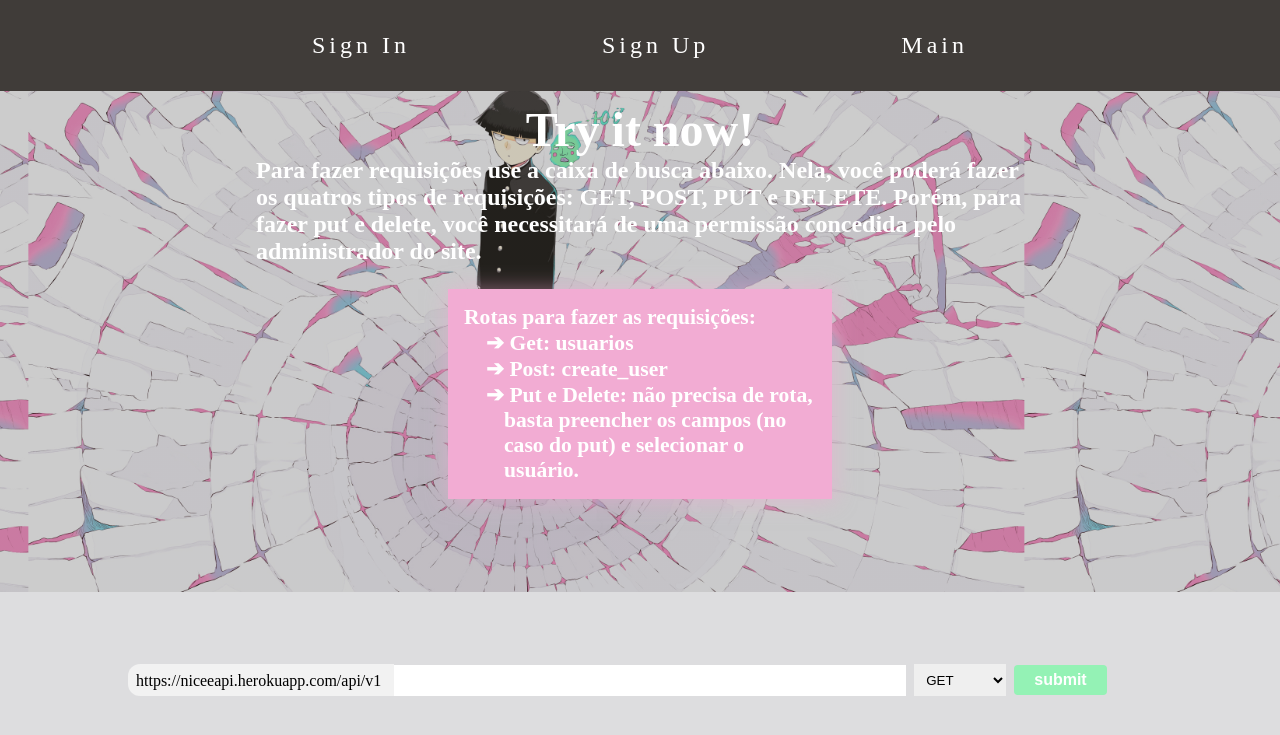
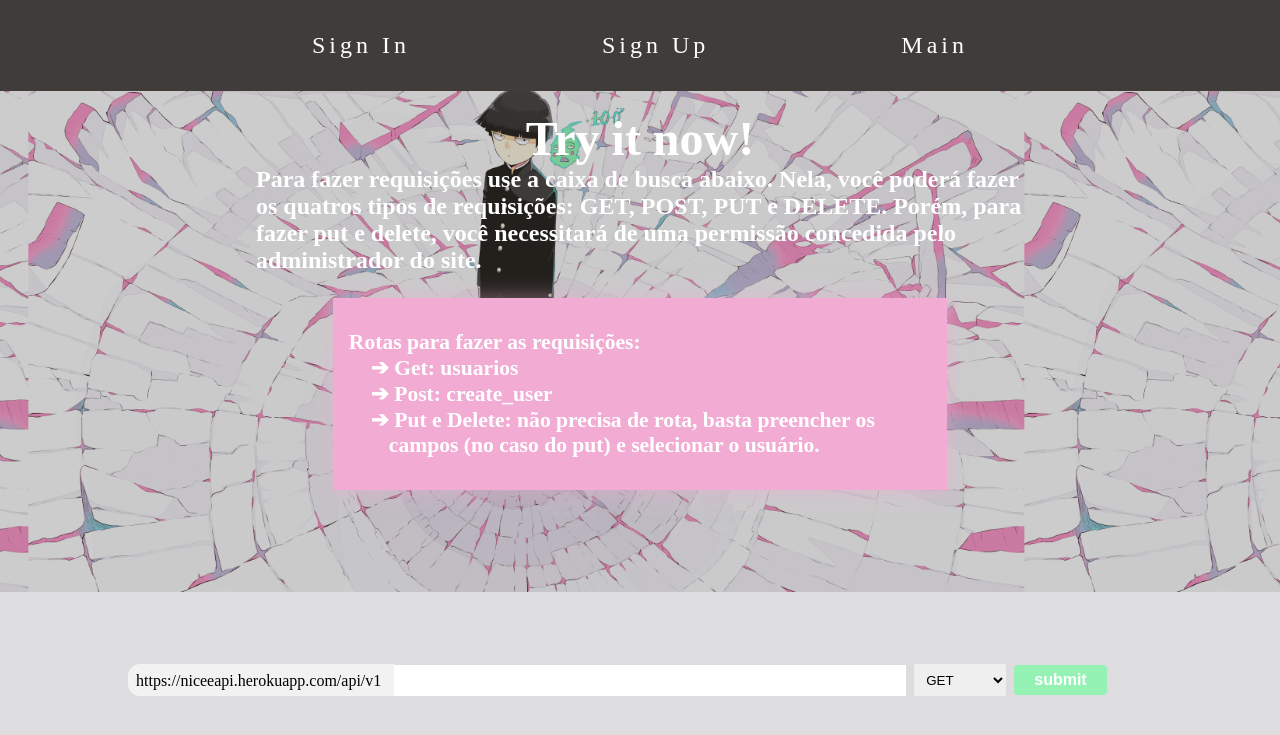
Before and after one commit to vittxr/niceapi, a Flask app: page /api_manager in a window 1280 px wide. Shown: the top 735 px of the page. Run offline with Flask 2, Linux system fonts and the light colour scheme; some libraries are stand-ins or nearby versions.

Commit message:
fix style

```diff
--- a/app/static/css/api_manager/api_info.css
+++ b/app/static/css/api_manager/api_info.css
@@ -16,10 +16,10 @@
 }
 
 .info-helper__hints {
-    width: 50%;
+    width: 80%;
     color: white;
     background: #F2ACD3;
-    padding: 1rem;
+    padding: 2rem 1rem;
     margin: 1.5rem 0;
     font-size: 1.35rem;
     box-shadow: 1px 1px 20px 1px #f2acd380
--- a/app/static/css/auth/auth.css
+++ b/app/static/css/auth/auth.css
@@ -1,7 +1,7 @@
 .register__box {
     width: 80%;
     height: 80vh;
-    margin: 10rem auto 0 auto;
+    margin: 8rem auto 0 auto;
     box-shadow: 1px 1px 10px rgba(0, 0, 0, 0.1);
     display: flex;
     flex-direction: column;
--- a/app/templates/api_manager.html
+++ b/app/templates/api_manager.html
@@ -21,7 +21,7 @@
             </ul>
          </div>
       </div>
-   </section>
+  </section>
 
   <div class="manager-api__box">
       <form action="{{ url_for('api_v1.main') }}">
--- a/app/templates/navbar.html
+++ b/app/templates/navbar.html
@@ -2,8 +2,8 @@
     <div class="logo"></div>
 
     <ul class="navbar__list">
-        <a href="{{ url_for('auth.login') }}"><li>Sign In</li></a>
-        <a href="{{ url_for('auth.create_account') }}"><li>Sign Up</li></a>
+        <a href="{{ url_for('auth.auth_page', auth_mode='sign_in') }}"><li>Sign In</li></a>
+        <a href="{{ url_for('auth.auth_page', auth_mode='sign_up') }}"><li>Sign Up</li></a>
         <a href="{{ url_for('main.api_manager') }}" ><li>Main</li></a>
     </ul>
 </nav>
```
